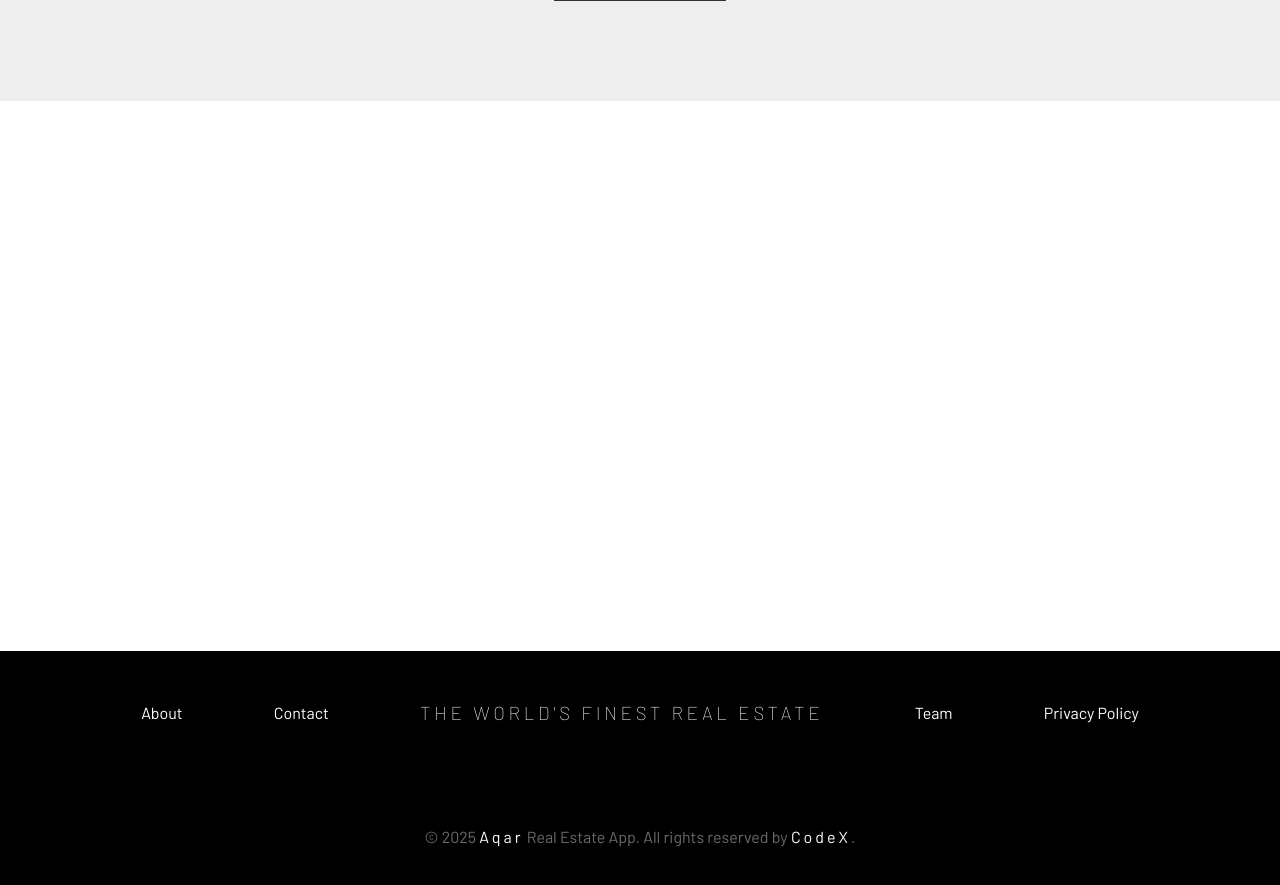
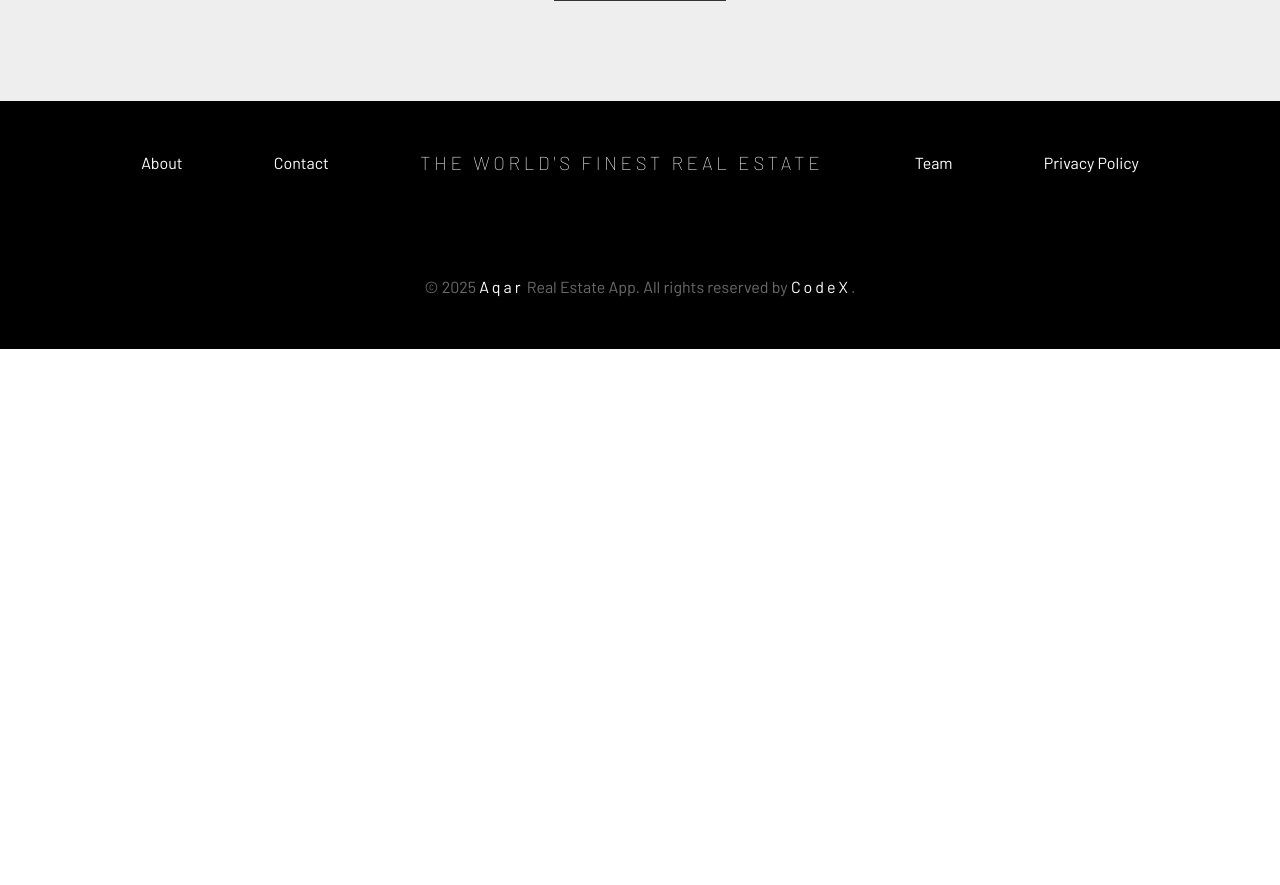
Before and after one commit to mohamedabuzahda/Real-State, a React (Vite) app: page /real-state/home in a window 1280 px wide. Shown: the part 2981-3866 px from the top of the page. After the commit the page ends 3330 px from the top, so only its background shows below. Built offline with nearby package versions, Linux system fonts and the light colour scheme.

Commit message:
Update Footer.module.css

```diff
--- a/src/style/Footer.module.css
+++ b/src/style/Footer.module.css
@@ -1,7 +1,6 @@
 .footer {
   font-family: "Barlow", sans-serif;
   position: relative;
-  top: 550px;
   background-color: #000;
   color: #fff;
   width: 100%;
```
